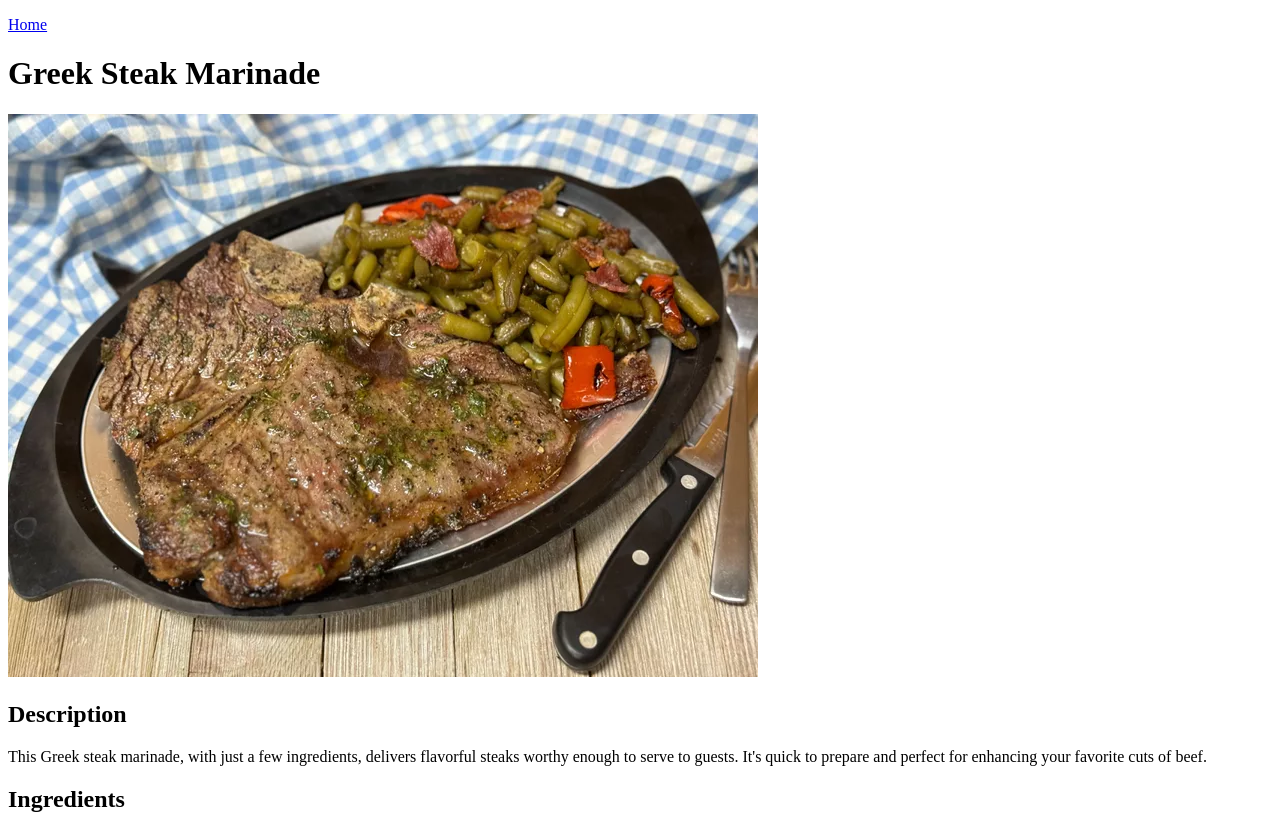
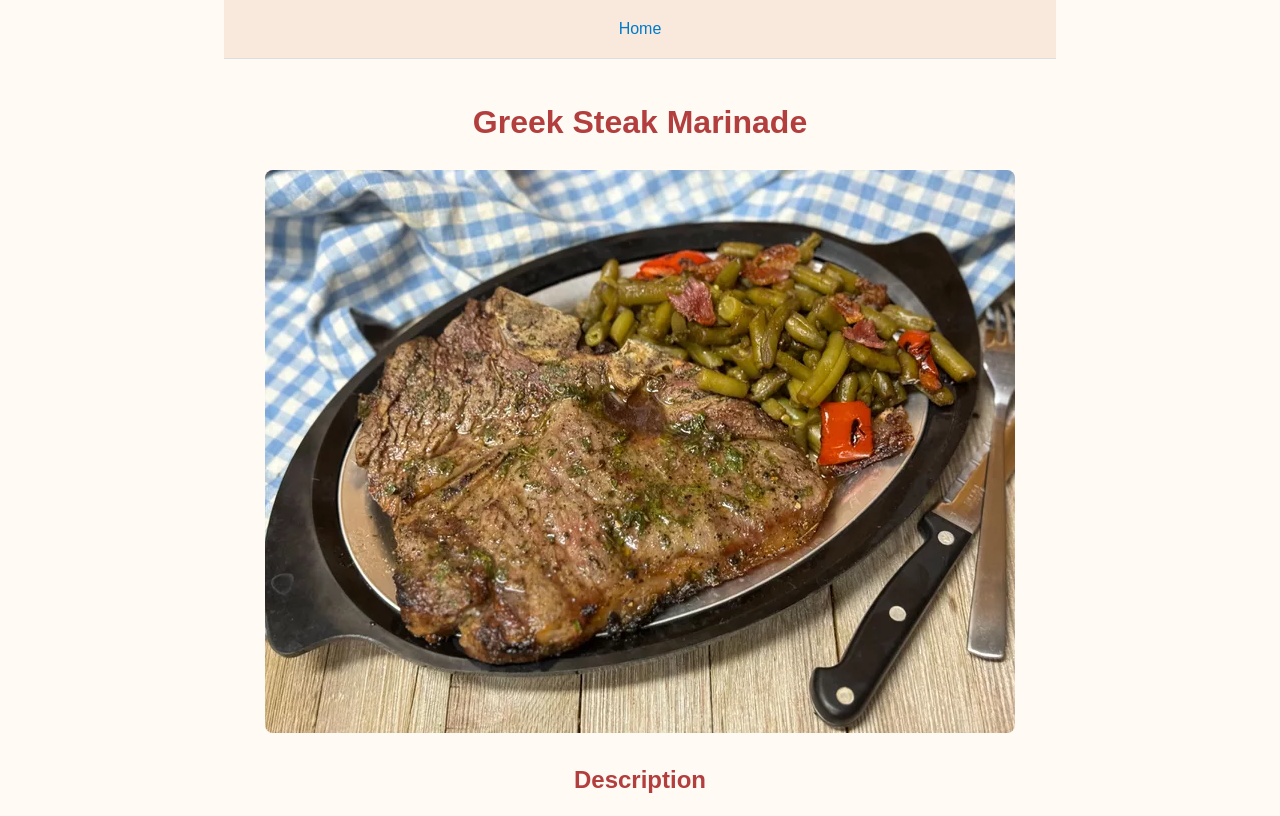
Before and after one commit to Ralpho55/odin-recipes, a plain HTML site: page recipes/greek-steak.html in a window 1280 px wide. Shown: the top 816 px of the page. Drawn offline with Linux system fonts and the light colour scheme.

Commit message:
Create a css file for styling webpages
Add in the css files basic properties to design the webpages.

```diff
--- /dev/null
+++ b/css/styles.css
@@ -0,0 +1,59 @@
+/* styles.css */
+
+body {
+    font-family: Arial, sans-serif;
+    line-height: 1.6;
+    margin: 0;
+    padding: 0;
+    background-color: #fffaf4;
+    color: #333;
+}
+
+a {
+    color: #007acc;
+    text-decoration: none;
+    margin: 1rem;
+}
+
+a:hover {
+    text-decoration: underline;
+}
+
+h1, h2, h3, h4 {
+    color: #b23e3e;
+    margin-top: 1.2em;
+}
+
+img {
+    display: block;
+    max-width: 100%;
+    height: auto;
+    margin: 1rem auto;
+    border-radius: 8px;
+}
+
+p, ul, ol {
+    max-width: 800px;
+    margin: 0 auto 1rem;
+    padding: 0 1rem;
+}
+
+ul, ol {
+    padding-left: 2rem;
+}
+
+li {
+    margin-bottom: 0.5rem;
+}
+
+h1, h2, h3, h4 {
+    text-align: center;
+}
+
+body > p:first-of-type {
+    text-align: center;
+    padding: 1rem;
+    background-color: #f8e9dc;
+    margin-bottom: 2rem;
+    border-bottom: 1px solid #ddd;
+}
--- a/recipes/greek-steak.html
+++ b/recipes/greek-steak.html
@@ -3,6 +3,7 @@
 <head>
     <meta charset="UTF-8">
     <meta name="viewport" content="width=device-width, initial-scale=1.0">
+    <link rel="stylesheet" href="../css/styles.css">
     <title>Greek Steak Marinade</title>
 </head>
 <body>
```
Also changed, not shown: index.html (+1 -0 lines), recipes/chicken-shawarma.html (+1 -0 lines), recipes/lasagna.html (+1 -0 lines).
